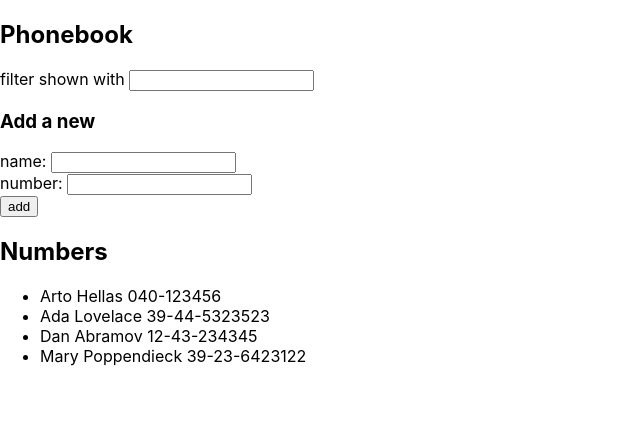
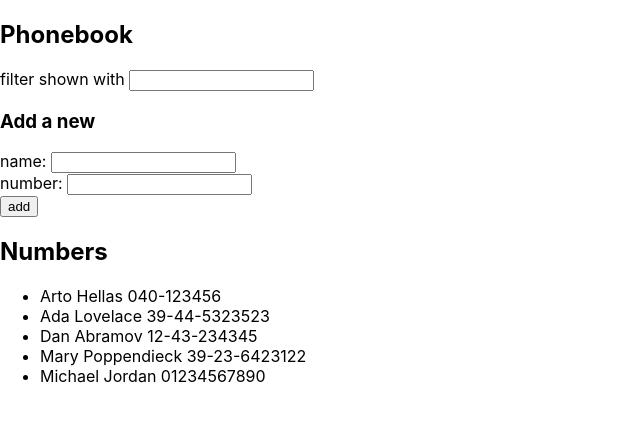
Before and after one commit to ctulb/fullstackopen, a React (Create React App) app in the folder part2/thephonebook/: page / in a window 1280 px wide. Shown: the top 422 px of the page, without its empty margins (0-640 px from the left). Built offline with nearby package versions, Linux system fonts and the light colour scheme; data requests are answered from the project's data file.

Commit message:
complete exercise 2.15

```diff
--- a/part2/thephonebook/db.json
+++ b/part2/thephonebook/db.json
@@ -1,5 +1,5 @@
 {
-    "persons":[
+  "persons": [
     {
       "name": "Arto Hellas",
       "phoneNumber": "040-123456",
@@ -19,6 +19,11 @@
       "name": "Mary Poppendieck",
       "phoneNumber": "39-23-6423122",
       "id": 4
+    },
+    {
+      "name": "Michael Jordan",
+      "phoneNumber": "01234567890",
+      "id": 5
     }
   ]
 }
--- a/part2/thephonebook/src/App.js
+++ b/part2/thephonebook/src/App.js
@@ -24,7 +24,9 @@ const App = () => {
       setNewPhoneNumber('');
       return;
     }
-    const newPersons = persons.concat(newPerson);
+    var newPersons = [];
+    axios.post('http://localhost:3001/persons', newPerson).then((response) => {
+      newPersons = persons.concat(response.data);
       setPersons(newPersons);
       setNewName('');
       setNewPhoneNumber('');
@@ -32,6 +34,7 @@ const App = () => {
         person.name.toLowerCase().includes(searchFilter.toLowerCase())
       );
       setPersonsToShow(personsToShow);
+    });
   };
 
   const handleNameChange = (event) => {
```
Lines whose indentation alone changed are shown as unchanged.
